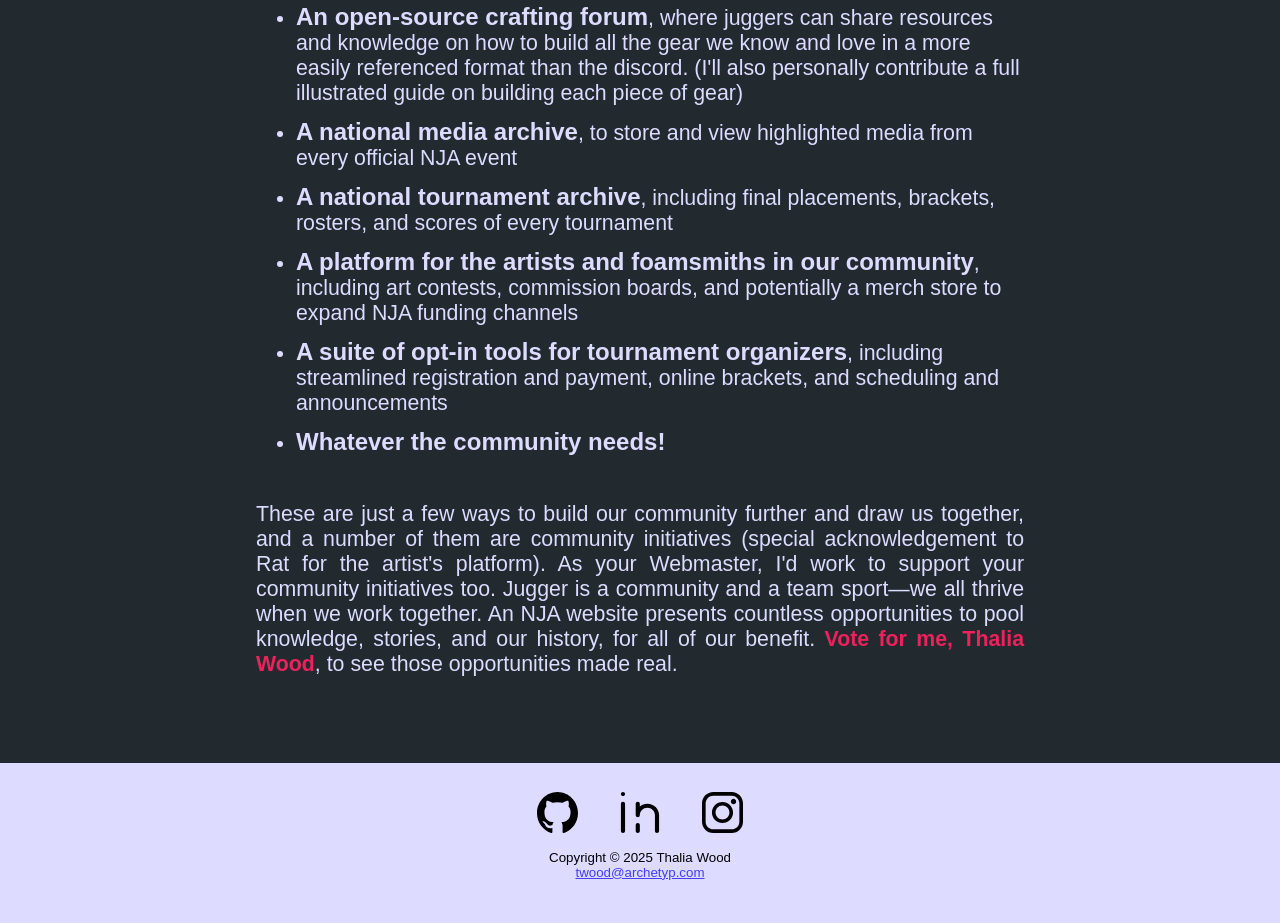
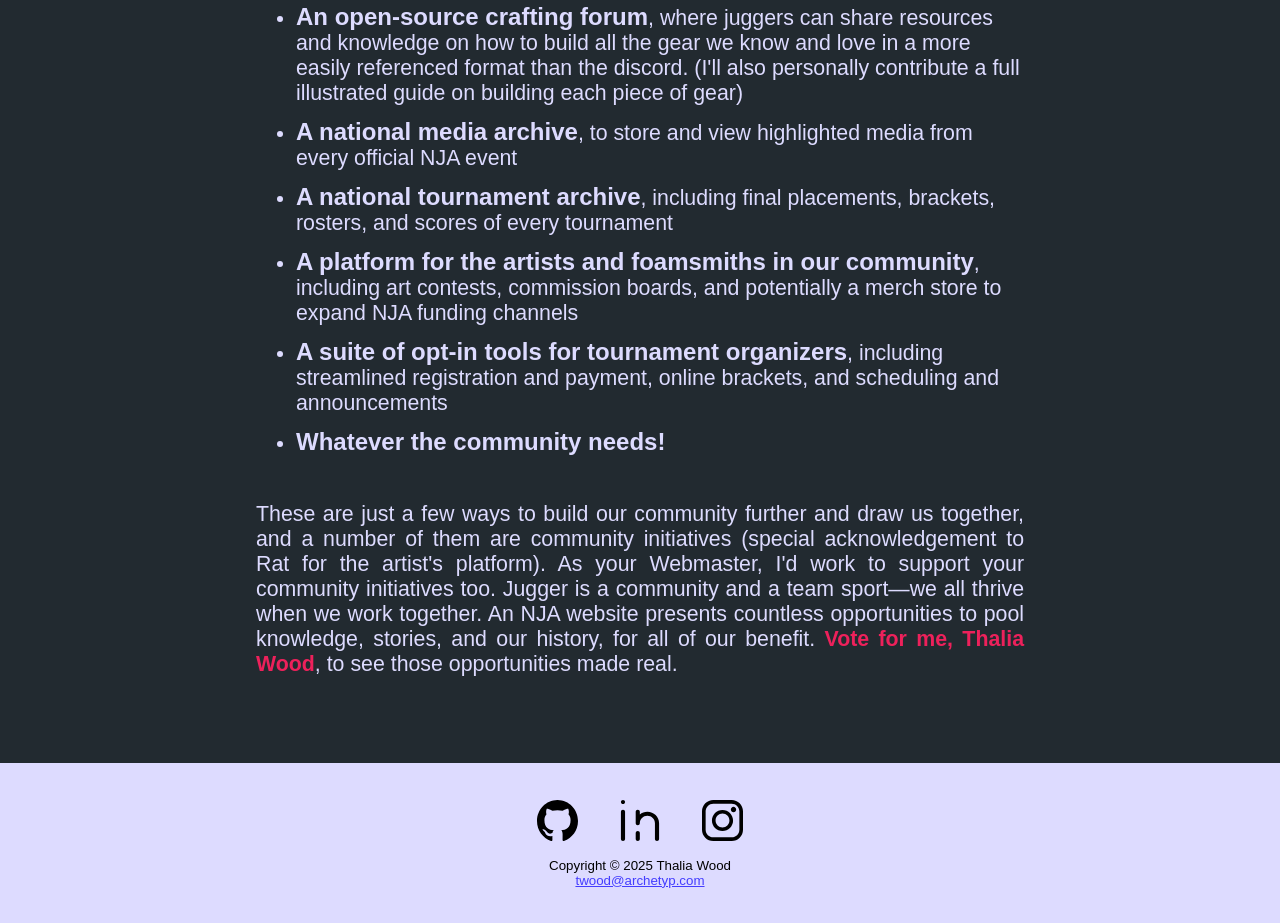
Before and after one commit to polygeist111/nja-webmaster-pitch, a plain HTML site: page index.html in a window 1280 px wide. Shown: the part 855-1778 px from the top of the page. Drawn offline with Linux system fonts and the light colour scheme.

Commit message:
Minor footer adjustment

```diff
--- a/reducedPortfolio.css
+++ b/reducedPortfolio.css
@@ -93,6 +93,7 @@ footer {
     flex-direction: column;
     align-items: center;
     align-self: center;
+    padding-top: 2vh;
 }
 
 p {
```
